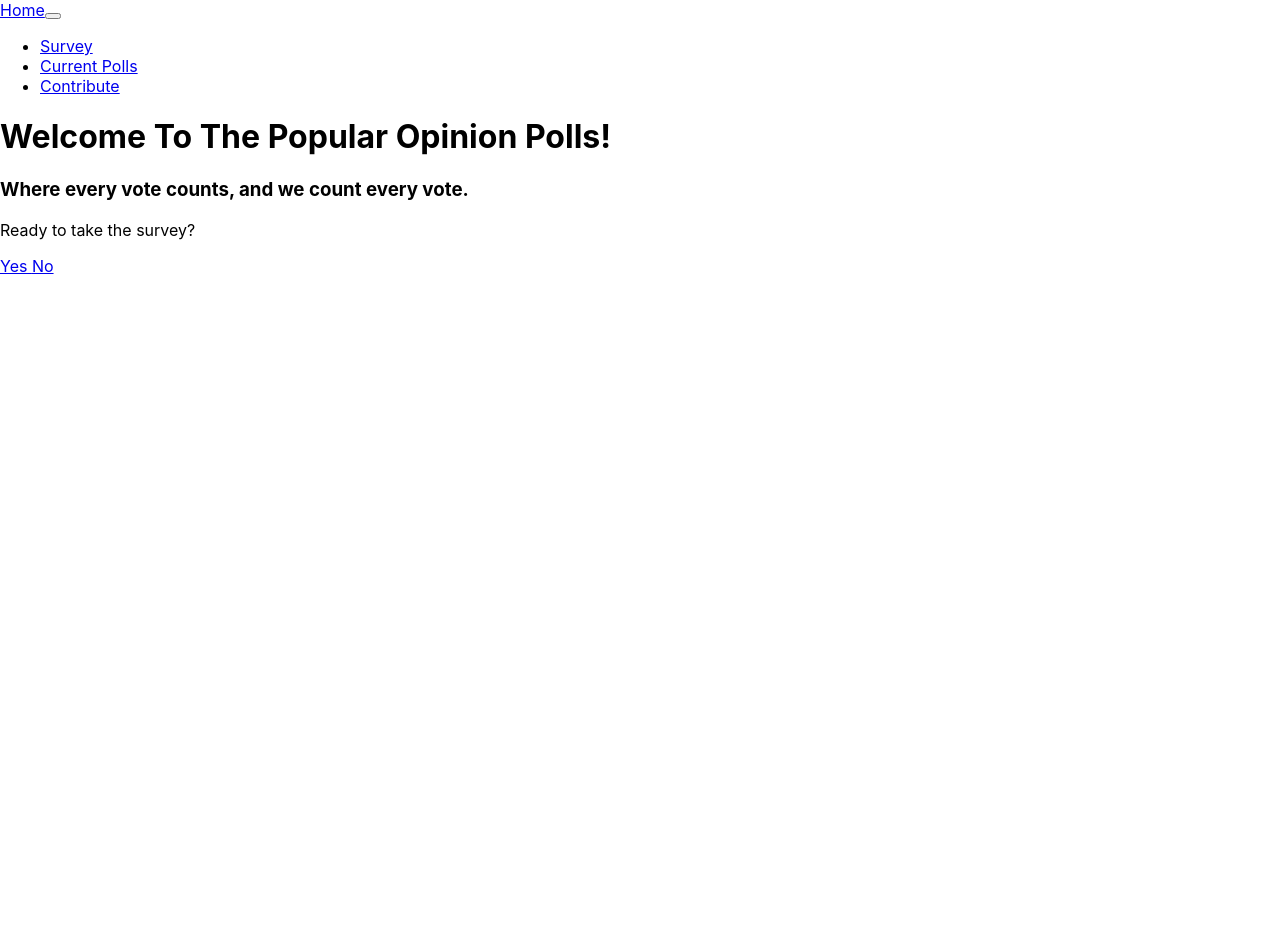
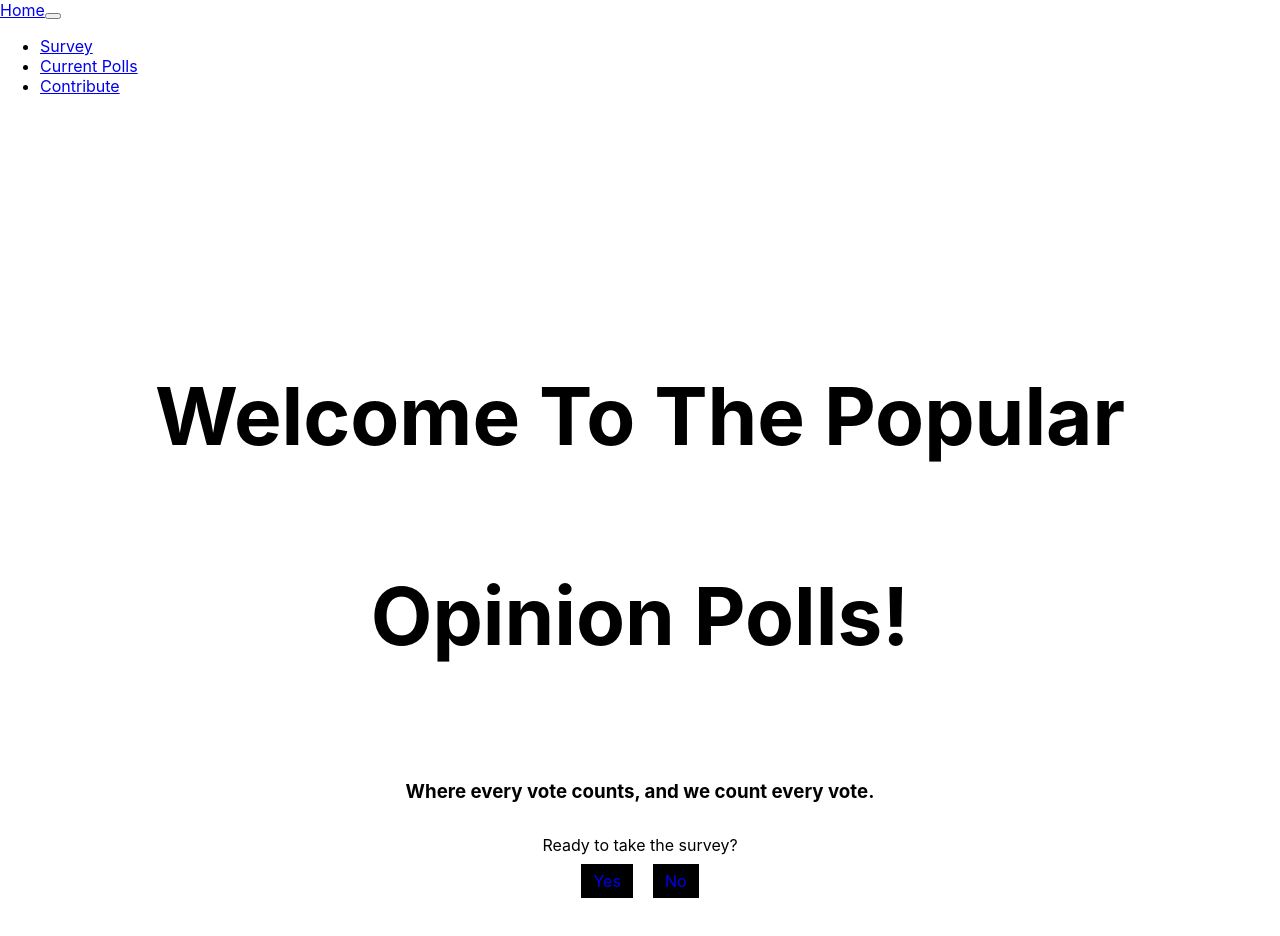
Before and after one commit to ChadGichuki/opinion-polls-frontend, a React (Create React App) app: page / in a window 1280 px wide. Shown: the top 936 px of the page. Before the commit the page ends 800 px from the top, so only its background shows below. Built offline with nearby package versions, Linux system fonts and the light colour scheme; the HTML template or start-up script is replaced by a standard one.

Commit message:
1 vote displays as vote not votes, styled the home page

```diff
--- a/src/components/Home.js
+++ b/src/components/Home.js
@@ -7,7 +7,7 @@ function Home(){
             <h1>Welcome To The Popular Opinion Polls!</h1>
             <h3>Where every vote counts, and we count every vote.</h3>
             <p>Ready to take the survey?</p>
-            <Link to="/survey">Yes   </Link><Link to="/results">   No</Link>
+            <Link to="/survey" className="homebtn">Yes</Link><Link to="/results" className="homebtn">No</Link>
         </div>
 
     )
--- a/src/components/NewPoll.js
+++ b/src/components/NewPoll.js
@@ -2,6 +2,8 @@ import React, { useState } from "react";
 
 function NewPoll({onNewPoll}){
 
+    // Nested data makes it harder to use formData Object hence we have to set state
+    // for each input field
     const [question, setQuestion] = useState("")
     const [image1, setImage1] = useState("")
     const [label1, setLabel1] = useState("")
@@ -42,6 +44,13 @@ function NewPoll({onNewPoll}){
         .then(res => res.json())
         .then(data => {
             onNewPoll(data)
+
+            // reset the form input fields
+            setImage1("")
+            setQuestion("")
+            setImage2("")
+            setLabel2("")
+            setLabel1("")
         })
 
 
--- a/src/components/Results.js
+++ b/src/components/Results.js
@@ -1,6 +1,8 @@
 import React from "react";
 
 function Results({polls}){
+
+    // This component displays the latest poll results in a simple table
     return(
         <table className="table table-striped-columns">
             <thead>
@@ -20,9 +22,9 @@ function Results({polls}){
                             <td>{poll.id}</td>
                             <td>{poll.question}</td>
                             <td>{poll.option1.label}</td>
-                            <td>{poll.option1.votes} Votes</td>
+                            <td>{poll.option1.votes} {poll.option1.votes === 1 ? "Vote" : "Votes"}</td>
                             <td>{poll.option2.label}</td>
-                            <td>{poll.option2.votes} Votes</td>
+                            <td>{poll.option2.votes} {poll.option2.votes === 1 ? "Vote" : "Votes"}</td>
                         </tr>
                     )
                 })}
--- a/src/index.css
+++ b/src/index.css
@@ -60,3 +60,27 @@ table {
   max-width: fit-content;
 
 }
+
+.home {
+margin: auto;
+text-align: center;
+padding: 150px 0;
+}
+
+.home h1 {
+  line-height: 2.5em;
+  font-size: 5em;
+}
+
+.home h3 {
+  line-height: 2.5em;
+}
+
+.homebtn {
+  margin-right: 10px;
+  margin-left: 10px;
+  max-height: fit-content;
+  text-decoration: none;
+  background-color: black;
+  padding: 7px 12px;
+}
```
